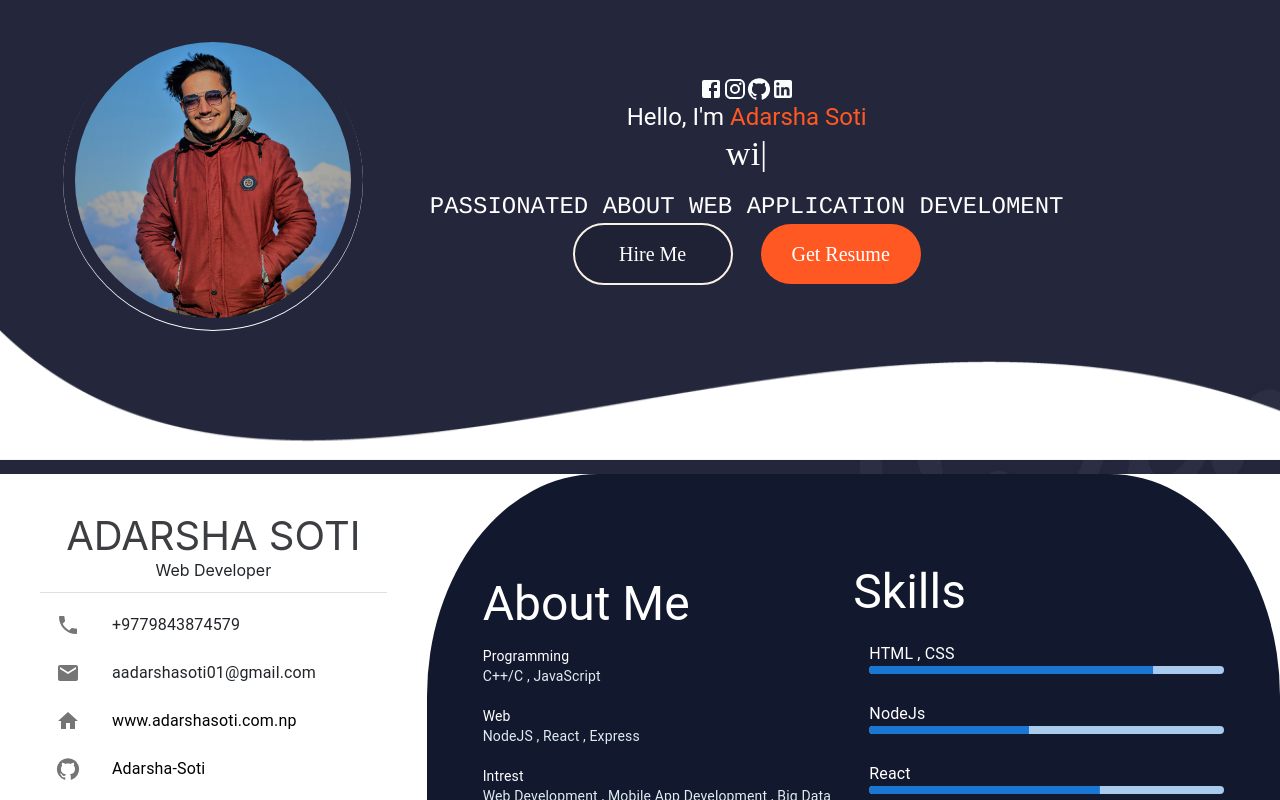
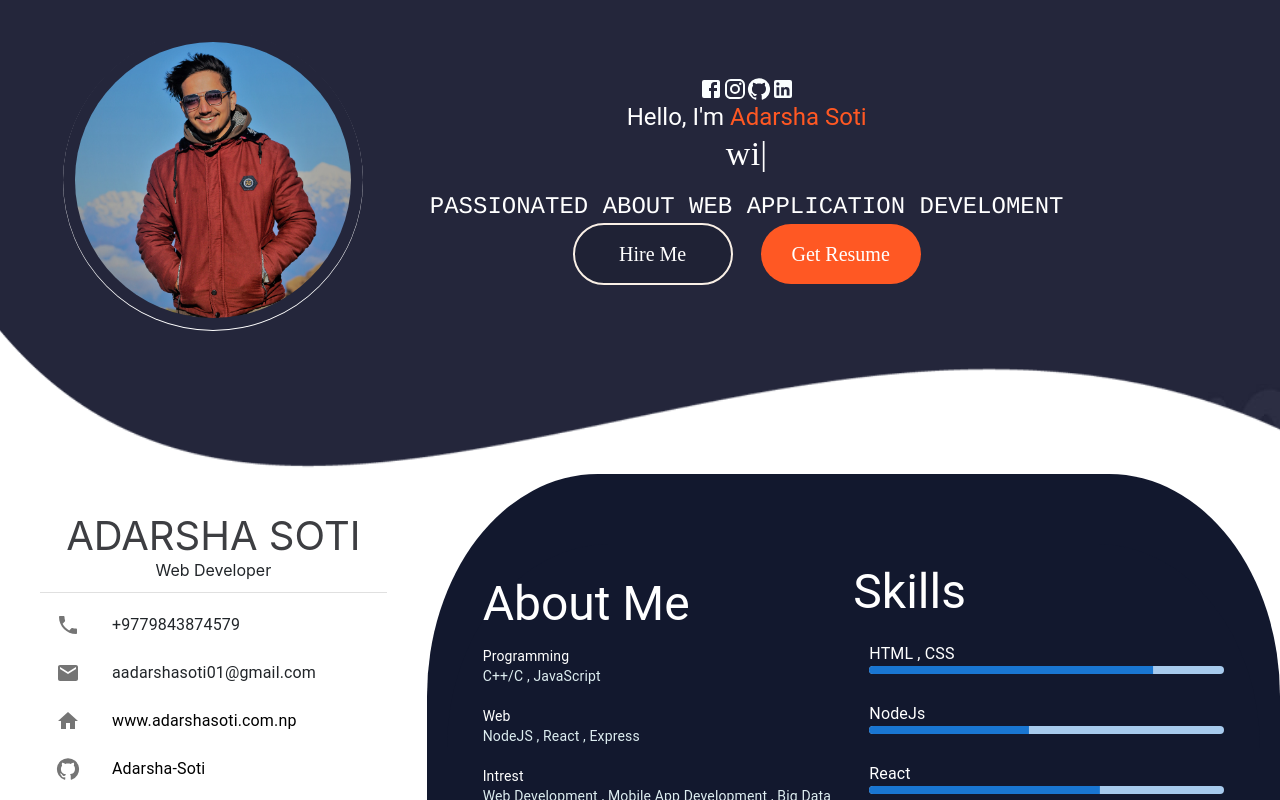
Before and after one commit to Adarsha-Soti/PortfolioWebsite, a React (Create React App) app: page / in a window 1280 px wide. Shown: the top 800 px of the page. Built offline with nearby package versions, Linux system fonts and the light colour scheme; a web font is replaced by a local one.

Commit message:
Update Footer.css

```diff
--- a/src/PrtfolioContainer/Home/Footer/Footer.css
+++ b/src/PrtfolioContainer/Home/Footer/Footer.css
@@ -12,7 +12,7 @@
 }
 .footer-parent img {
     max-width: 100%;
-    height: 130px;
+    height: 20vh;
 
 }
 @media only screen  and(max-width:1110px){
```
